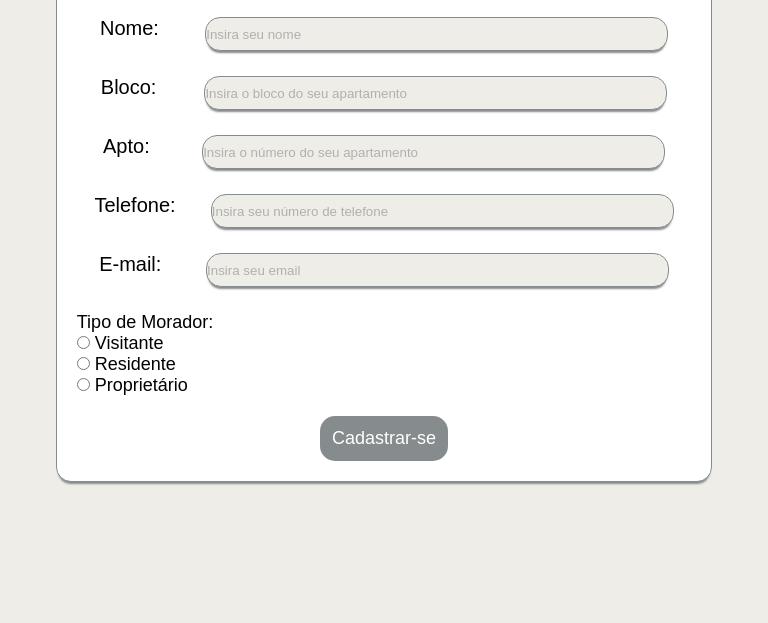
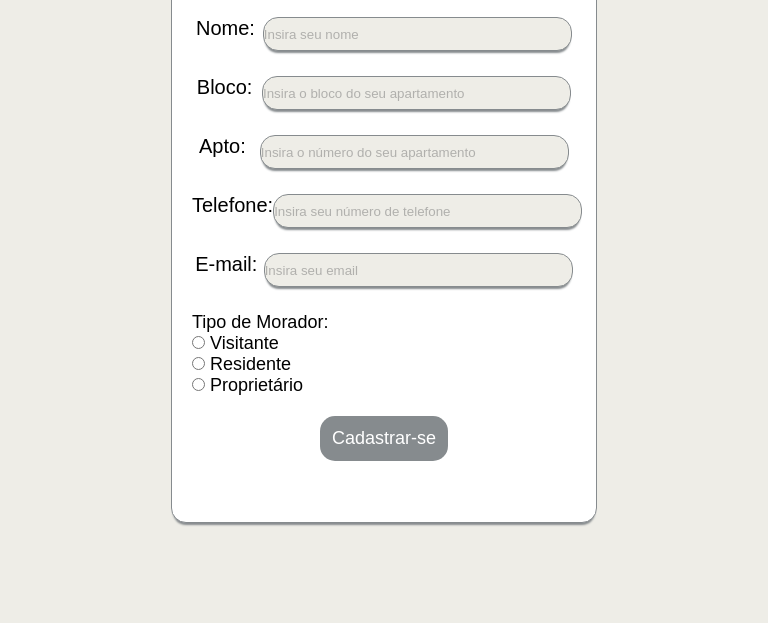
Before and after one commit to LuisaSSoares/portaria, a plain HTML site: page frontend/index.html in a window 768 px wide. Shown: the part 219-842 px from the top of the page. Before the commit the page ends 801 px from the top, so only its background shows below. Drawn offline with Linux system fonts and the light colour scheme; a web font is replaced by a local one.

Commit message:
finalizando mediaQuery

```diff
--- a/frontend/style.css
+++ b/frontend/style.css
@@ -203,10 +203,9 @@ th{
 }
 
 /* Deixando responsivo com Media Queries */
-@media(max-width: 800px) and (min-width: 450px)  {
+@media (max-width: 1000px) {
     main {
-        max-width: 80%;
-        height: auto;
+        max-width: 40%;
         padding: 20px;
     }
 
@@ -215,7 +214,55 @@ th{
     }
 
     .campoForm input {
-        width: 60vw;
+        width: 30vw;
+        height: 4vh;
+    }
+
+    .statusForm {
+        font-size: 18px;
+    }
+
+    .botaoForm {
+        padding: 12px;
+    }
+
+}
+
+@media (max-width: 970px) {
+    main {
+        max-width: 40%;
+        padding: 20px;
+    }
+
+    .portariaTitle h1 {
+        font-size: 34px;
+    }
+
+    .campoForm input {
+        width: 30vw;
+        height: 4vh;
+    }
+
+    .statusForm {
+        font-size: 18px;
+    }
+
+    .botaoForm {
+        padding: 12px;
+    }
+}
+@media(max-width: 850px) and (min-width: 450px)  {
+    main {
+        max-width: 50%;
+        padding: 20px;
+    }
+
+    .portariaTitle h1 {
+        font-size: 34px;
+    }
+
+    .campoForm input {
+        width: 40vw;
         height: 4vh;
         margin-left: 0;
     }
@@ -231,7 +278,7 @@ th{
 
 @media(max-width: 450px){
     main {
-        max-width: 90%;
+        max-width: 80%;
         padding: 20px;
     }
 
```
Also changed, not shown: frontend/lista.html (+3 -0 lines).
